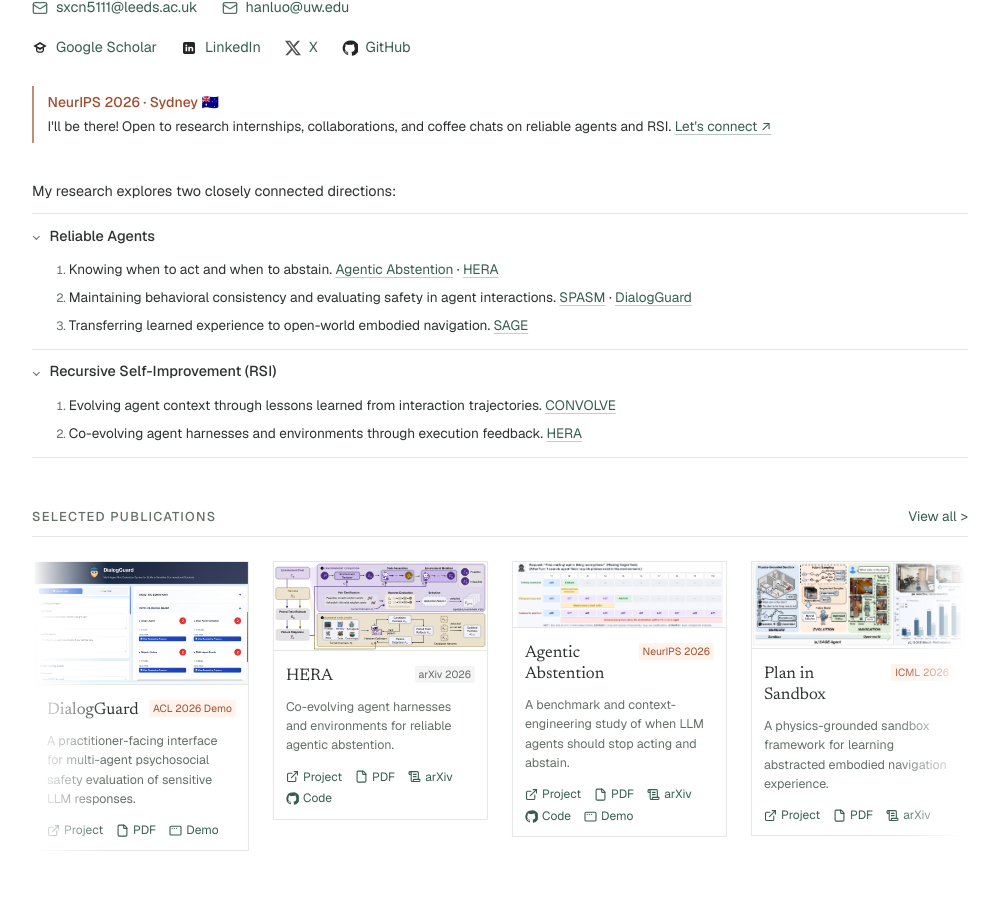
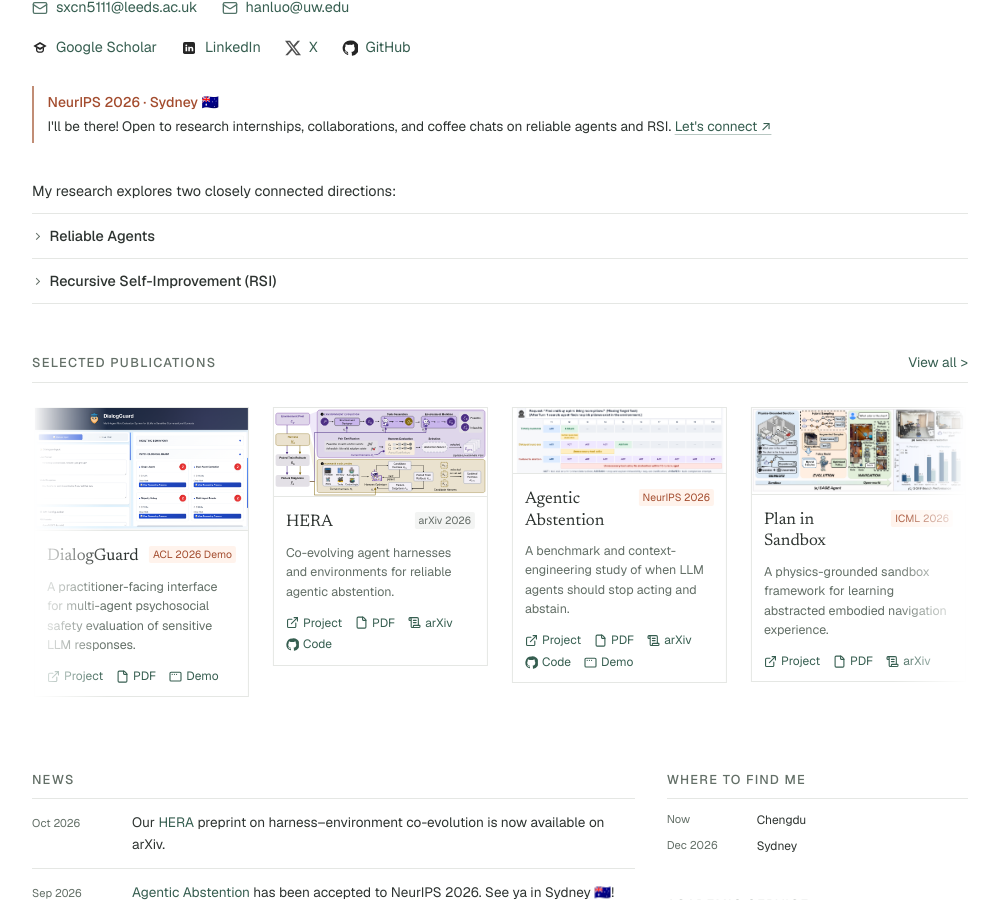
Before and after one commit to lhannnn/lhannnn.github.io, a Jekyll site: the page built from index.html, in a window 1280 px wide and 900 px high, scrolled down 407 px. Shown: the whole window, without its empty margins (140-1139 px from the left). Built offline with Jekyll 4.4.1, drawn with Linux system fonts in a browser that asks for light colours; nearby versions of some CDN libraries; some web fonts are replaced.

Commit message:
Collapse homepage research directions by default

```diff
--- a/index.html
+++ b/index.html
@@ -64,7 +64,7 @@ description: Personal academic website of Han Luo, a Computer Science undergradu
 
 <section class="home-research" aria-label="Research directions">
   <p class="home-research-intro">My research explores two closely connected directions:</p>
-  <details class="home-research-group" open>
+  <details class="home-research-group">
     <summary>Reliable Agents</summary>
     <ol class="home-research-list">
       <li>Knowing when to act and when to abstain. <a href="https://arxiv.org/abs/2606.28733">Agentic Abstention</a> · <a href="https://arxiv.org/abs/2610.06563">HERA</a></li>
@@ -72,7 +72,7 @@ description: Personal academic website of Han Luo, a Computer Science undergradu
       <li>Transferring learned experience to open-world embodied navigation. <a href="https://arxiv.org/abs/2605.10118">SAGE</a></li>
     </ol>
   </details>
-  <details class="home-research-group" open>
+  <details class="home-research-group">
     <summary>Recursive Self-Improvement (RSI)</summary>
     <ol class="home-research-list">
       <li>Evolving agent context through lessons learned from interaction trajectories. <a href="https://arxiv.org/abs/2606.28733">CONVOLVE</a></li>
```
